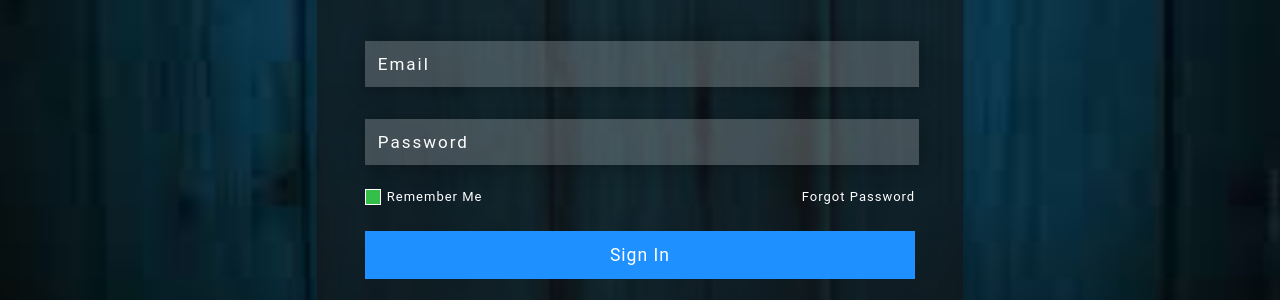
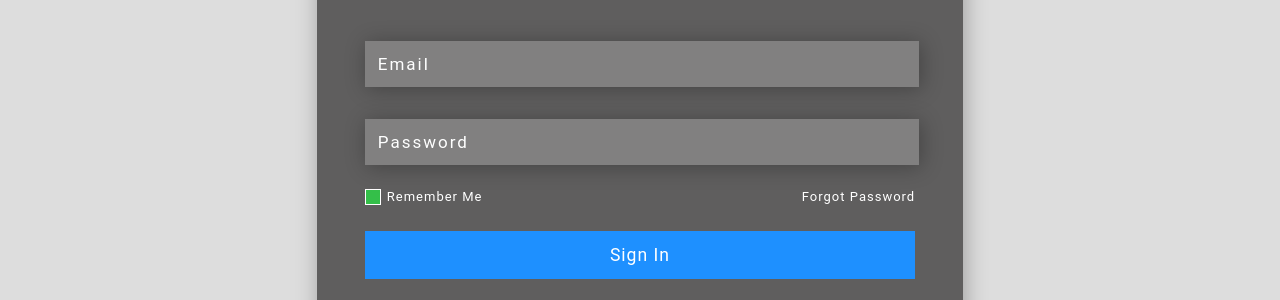
Before and after one commit to ravecampus/Registeration-Form, a plain HTML site: page index.html in a window 1280 px wide. Shown: the part 445-745 px from the top of the page. Drawn offline with Linux system fonts and the light colour scheme.

Commit message:
background changed

```diff
--- a/css/style.css
+++ b/css/style.css
@@ -12,8 +12,9 @@ nav.horizontal ul li{	display: inline-block;}/* horizontal menu */
 img{max-width:100%;}
 
 body {
-    background: url(../images/123.jfif)no-repeat 0px 0px;
-    background-size: cover;
+    /*background: url(../images/123.jfif)no-repeat 0px 0px;*/
+    /*background-size: cover;*/
+    background-color: #ddd;
     -webkit-background-size: cover;
     -moz-background-size: cover;
     -o-background-size: cover;
```
